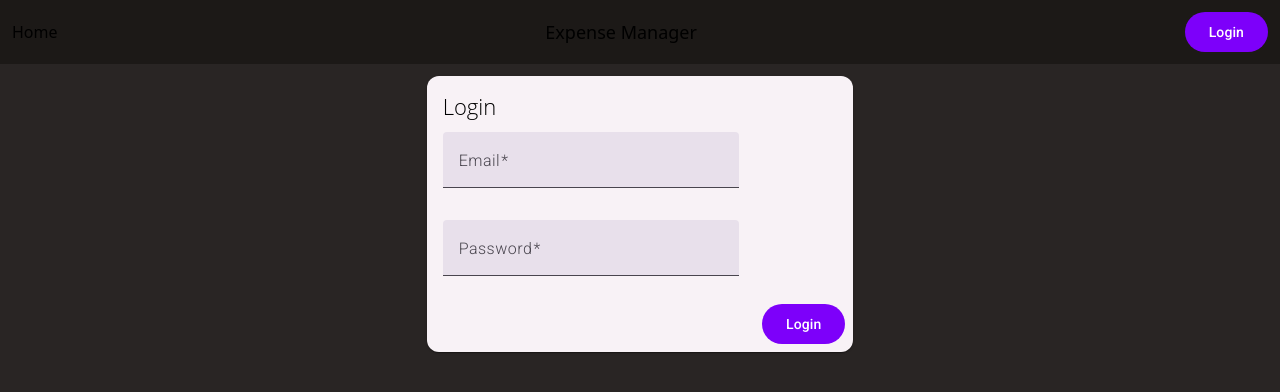
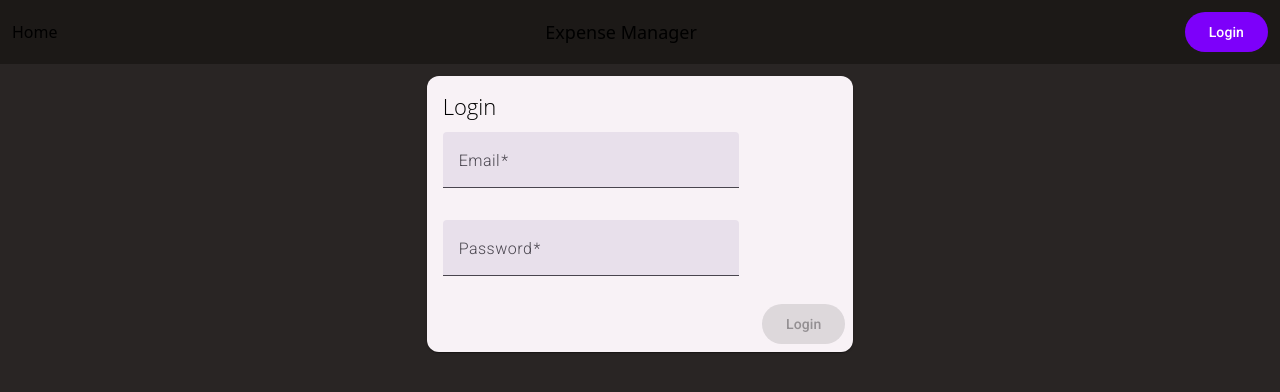
Before and after one commit to vini0410/expense_tracker_frontend, an Angular app: page /login in a window 1280 px wide. Shown: the top 392 px of the page. Built offline with nearby package versions, Linux system fonts and the light colour scheme.

Commit message:
update login form

```diff
--- a/src/app/login/login.component.html
+++ b/src/app/login/login.component.html
@@ -30,7 +30,9 @@
         </form>
       </mat-card-content>
       <mat-card-actions align="end">
-        <button mat-flat-button (click)="login()">Login</button>
+        <button mat-flat-button [disabled]="buttonDisabled" (click)="login()">
+          Login
+        </button>
       </mat-card-actions>
     </mat-card>
   </div>
--- a/src/app/login/login.component.ts
+++ b/src/app/login/login.component.ts
@@ -1,9 +1,11 @@
-import { Component } from '@angular/core';
+import { debounceTime, of } from 'rxjs';
+import { Component, DestroyRef, inject } from '@angular/core';
 import {
   ReactiveFormsModule,
   FormControl,
   FormGroup,
   Validators,
+  AbstractControl,
 } from '@angular/forms';
 import { MatButtonModule } from '@angular/material/button';
 import { MatCardModule } from '@angular/material/card';
@@ -22,10 +24,13 @@ import { MatInputModule } from '@angular/material/input';
 })
 export class LoginComponent {
   constructor() {}
+  private destroyRef = inject(DestroyRef);
 
   form = new FormGroup({
-    email: new FormControl(null, [Validators.required, Validators.email]),
-    password: new FormControl(null, [Validators.required]),
+    email: new FormControl(null, {
+      validators: [Validators.required, Validators.email], // asyncValidators: [emailIsUnique],
+    }),
+    password: new FormControl(null, [Validators.required]), // mustContainQuestionMark
   });
 
   login() {
@@ -48,4 +53,43 @@ export class LoginComponent {
       this.form.controls.password.invalid
     );
   }
+
+  get buttonDisabled() {
+    if (this.form.invalid || this.emailInvalid || this.passwordInvalid) {
+      return true;
+    }
+    return false;
+  }
+
+  ngOnInit() {
+    // const savedForm = window.localStorage.getItem('loginForm');
+    // if (savedForm) {
+    //   const formValue = JSON.parse(savedForm);
+    //   this.form.patchValue({
+    //     email: formValue.email,
+    //   });
+    // }
+    // const subscription = this.form.valueChanges
+    //   .pipe(debounceTime(1000))
+    //   .subscribe({
+    //     next: (value) => {
+    //       window.localStorage.setItem('loginForm', JSON.stringify(value));
+    //     },
+    //   });
+    // this.destroyRef.onDestroy(() => subscription);
+  }
 }
+
+function mustContainQuestionMark(input: AbstractControl) {
+  if (input.value.includes('?')) {
+    return null;
+  }
+  return { doesNotContainQuestionMark: true };
+}
+
+function emailIsUnique(input: AbstractControl) {
+  if (input.value === 'teste@teste.com') {
+    return of(null);
+  }
+  return of({ emailIsNotUnique: true });
+}
```
